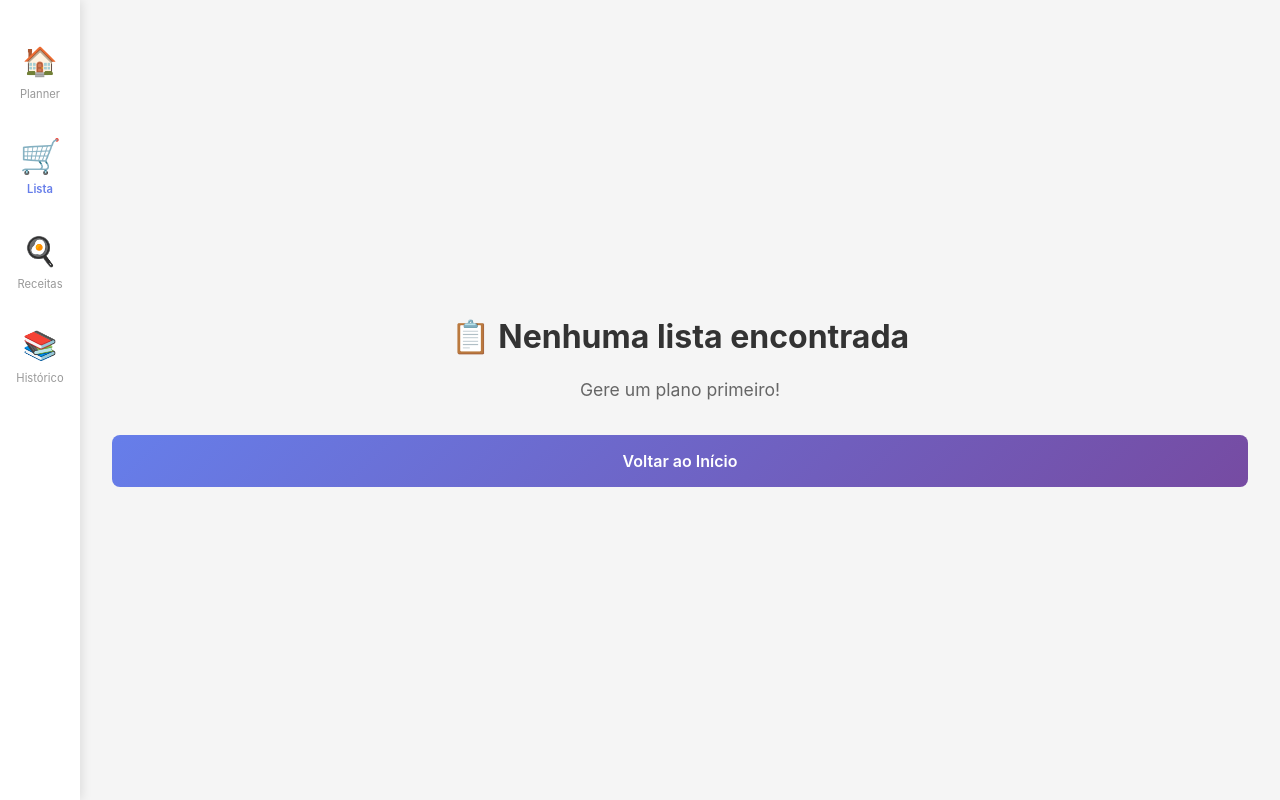
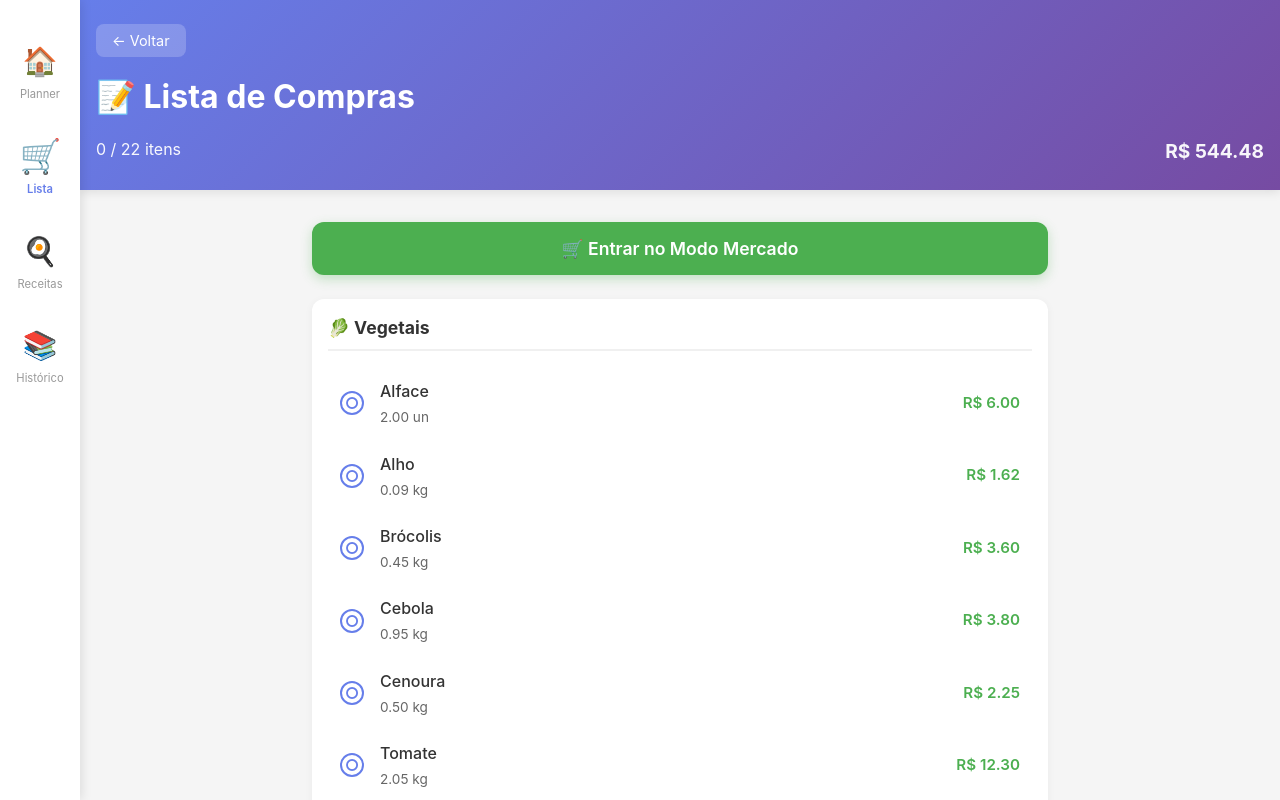
Before and after one commit to criptobot25/smartmarket-planner, a React (Vite) app: page / in a window 1280 px wide. Both pictures are taken after typing "Sample" into the empty fields and a click on the button "Gerar Plano Semanal". Shown: the top 800 px of the page. Built offline with nearby package versions, Linux system fonts and the light colour scheme.

Commit message:
fix: implement global state with Context API for plan persistence

```diff
--- a/src/app/pages/HistoryPage.tsx
+++ b/src/app/pages/HistoryPage.tsx
@@ -1,6 +1,6 @@
 import { useEffect } from "react";
 import { useNavigate } from "react-router-dom";
-import { useShoppingPlan } from "../../hooks/useShoppingPlan";
+import { useShoppingPlan } from "../../contexts/ShoppingPlanContext";
 import { WeeklyPlan } from "../../core/models/WeeklyPlan";
 import "./HistoryPage.css";
 
--- a/src/app/pages/PlannerPage.tsx
+++ b/src/app/pages/PlannerPage.tsx
@@ -1,6 +1,6 @@
 import { useState, FormEvent } from "react";
 import { useNavigate } from "react-router-dom";
-import { useShoppingPlan } from "../../hooks/useShoppingPlan";
+import { useShoppingPlan } from "../../contexts/ShoppingPlanContext";
 import { DietStyle } from "../../core/models/PlanInput";
 import "./PlannerPage.css";
 
--- a/src/app/pages/RecipesPage.tsx
+++ b/src/app/pages/RecipesPage.tsx
@@ -1,5 +1,5 @@
 import { useNavigate } from "react-router-dom";
-import { useShoppingPlan } from "../../hooks/useShoppingPlan";
+import { useShoppingPlan } from "../../contexts/ShoppingPlanContext";
 import { Recipe } from "../../core/models/Recipe";
 import "./RecipesPage.css";
 
--- a/src/app/pages/ShoppingListPage.tsx
+++ b/src/app/pages/ShoppingListPage.tsx
@@ -1,6 +1,6 @@
-import { useState } from "react";
+import { useState, useEffect } from "react";
 import { useNavigate } from "react-router-dom";
-import { useShoppingPlan } from "../../hooks/useShoppingPlan";
+import { useShoppingPlan } from "../../contexts/ShoppingPlanContext";
 import { FoodItem, FoodCategory } from "../../core/models/FoodItem";
 import "./ShoppingListPage.css";
 
@@ -11,8 +11,16 @@ interface ShoppingItem extends FoodItem {
 
 export function ShoppingListPage() {
   const navigate = useNavigate();
-  const { shoppingList, toggleItemPurchased, weeklyPlan } = useShoppingPlan();
+  const { shoppingList, toggleItemPurchased, weeklyPlan, loadHistory } = useShoppingPlan();
   const [marketMode, setMarketMode] = useState(false);
+
+  // Tenta carregar do histórico se não houver plano atual
+  useEffect(() => {
+    if (!weeklyPlan || shoppingList.length === 0) {
+      console.log("📥 Tentando carregar plano do histórico...");
+      loadHistory();
+    }
+  }, [weeklyPlan, shoppingList, loadHistory]);
 
   // Se não houver lista, redireciona para home
   if (!weeklyPlan || shoppingList.length === 0) {
--- a/src/hooks/useShoppingPlan.ts
+++ b/src/contexts/ShoppingPlanContext.tsx
@@ -1,4 +1,4 @@
-import { useState, useCallback } from "react";
+import { createContext, useContext, useState, useCallback, ReactNode } from "react";
 import { PlanInput } from "../core/models/PlanInput";
 import { WeeklyPlan } from "../core/models/WeeklyPlan";
 import { FoodItem } from "../core/models/FoodItem";
@@ -7,10 +7,10 @@ import { generateWeeklyPlan } from "../core/logic/generateWeeklyPlan";
 import { generateShoppingList, calculateTotalCost } from "../core/logic/generateShoppingList";
 import { suggestRecipes } from "../core/logic/suggestRecipes";
 import { savePlan } from "../core/storage/savePlan";
-import { loadHistory as loadHistoryFromStorage } from "../core/storage/loadHistory";
+import { loadHistory as loadHistoryFromStorage, loadLatestPlan } from "../core/storage/loadHistory";
 import { clearHistory as clearHistoryFromStorage } from "../core/storage/clearHistory";
 
-interface UseShoppingPlanReturn {
+interface ShoppingPlanContextData {
   // Estado
   currentInput: PlanInput | null;
   weeklyPlan: WeeklyPlan | null;
@@ -26,13 +26,13 @@ interface UseShoppingPlanReturn {
   resetPlan: () => void;
 }
 
-/**
- * Hook customizado para gerenciar o planejamento de compras
- * Controla input, plano semanal, lista de compras, sugestões e histórico
- *
- * @returns Objeto com estado e funções para gerenciar o planejamento
- */
-export function useShoppingPlan(): UseShoppingPlanReturn {
+const ShoppingPlanContext = createContext<ShoppingPlanContextData | undefined>(undefined);
+
+interface ShoppingPlanProviderProps {
+  children: ReactNode;
+}
+
+export function ShoppingPlanProvider({ children }: ShoppingPlanProviderProps) {
   const [currentInput, setCurrentInput] = useState<PlanInput | null>(null);
   const [weeklyPlan, setWeeklyPlan] = useState<WeeklyPlan | null>(null);
   const [shoppingList, setShoppingList] = useState<FoodItem[]>([]);
@@ -45,17 +45,22 @@ export function useShoppingPlan(): UseShoppingPlanReturn {
    */
   const generatePlan = useCallback((input: PlanInput) => {
     try {
+      console.log("🚀 Gerando plano com input:", input);
+
       // Salva o input atual
       setCurrentInput(input);
 
       // Gera o plano semanal
       const plan = generateWeeklyPlan(input);
+      console.log("📋 Plano semanal gerado:", plan);
 
       // Gera a lista de compras baseada no plano
       const list = generateShoppingList(plan);
+      console.log("🛒 Lista de compras gerada:", list.length, "itens");
 
       // Calcula o custo total
       const totalCost = calculateTotalCost(list);
+      console.log("💰 Custo total:", totalCost);
 
       // Atualiza o plano com a lista e custo
       const completePlan: WeeklyPlan = {
@@ -66,34 +71,35 @@ export function useShoppingPlan(): UseShoppingPlanReturn {
 
       // Gera sugestões de receitas baseadas na lista
       const suggestions = suggestRecipes(list);
+      console.log("🍳 Sugestões geradas:", suggestions.length, "receitas");
 
-      // Atualiza o estado
+      // Atualiza o estado ANTES de salvar
       setWeeklyPlan(completePlan);
       setShoppingList(list);
       setRecipeSuggestions(suggestions);
 
       // Salva no histórico (LocalStorage)
-      savePlan(completePlan);
+      const saved = savePlan(completePlan);
+      console.log("💾 Plano salvo no LocalStorage:", saved);
 
       // Recarrega o histórico
       const updatedHistory = loadHistoryFromStorage();
       setHistory(updatedHistory);
+      console.log("📚 Histórico atualizado:", updatedHistory.length, "planos");
+
     } catch (error) {
-      console.error("Erro ao gerar plano:", error);
+      console.error("❌ Erro ao gerar plano:", error);
       throw error;
     }
   }, []);
 
   /**
    * Marca/desmarca um item da lista como comprado
-   * Adiciona propriedade 'purchased' ao item
    */
   const toggleItemPurchased = useCallback((id: string) => {
     setShoppingList(prevList => {
       return prevList.map(item => {
         if (item.id === id) {
-          // Adiciona propriedade purchased ao item
-          // TypeScript pode reclamar, mas funcionará em runtime
           return {
             ...item,
             purchased: !(item as FoodItem & { purchased?: boolean }).purchased
@@ -111,11 +117,24 @@ export function useShoppingPlan(): UseShoppingPlanReturn {
     try {
       const loadedHistory = loadHistoryFromStorage();
       setHistory(loadedHistory);
+
+      // Se não houver plano atual, carrega o mais recente
+      if (!weeklyPlan && loadedHistory.length > 0) {
+        const latestPlan = loadedHistory[0];
+        setWeeklyPlan(latestPlan);
+        setCurrentInput(latestPlan.planInput);
+        setShoppingList(latestPlan.shoppingList);
+
+        const suggestions = suggestRecipes(latestPlan.shoppingList);
+        setRecipeSuggestions(suggestions);
+
+        console.log("📥 Plano mais recente carregado do histórico");
+      }
     } catch (error) {
-      console.error("Erro ao carregar histórico:", error);
+      console.error("❌ Erro ao carregar histórico:", error);
       setHistory([]);
     }
-  }, []);
+  }, [weeklyPlan]);
 
   /**
    * Limpa todo o histórico de planos
@@ -126,11 +145,12 @@ export function useShoppingPlan(): UseShoppingPlanReturn {
 
       if (success) {
         setHistory([]);
+        console.log("🗑️ Histórico limpo");
       }
 
       return success;
     } catch (error) {
-      console.error("Erro ao limpar histórico:", error);
+      console.error("❌ Erro ao limpar histórico:", error);
       return false;
     }
   }, []);
@@ -143,21 +163,38 @@ export function useShoppingPlan(): UseShoppingPlanReturn {
     setWeeklyPlan(null);
     setShoppingList([]);
     setRecipeSuggestions([]);
+    console.log("🔄 Plano resetado");
   }, []);
 
-  return {
-    // Estado
+  return (
+    <ShoppingPlanContext.Provider
+      value={{
         currentInput,
         weeklyPlan,
         shoppingList,
         recipeSuggestions,
         history,
-
-    // Funções
         generatePlan,
         toggleItemPurchased,
         loadHistory,
         clearHistory,
         resetPlan
-  };
+      }}
+    >
+      {children}
+    </ShoppingPlanContext.Provider>
+  );
 }
+
+/**
+ * Hook para usar o contexto de planejamento
+ */
+export function useShoppingPlan(): ShoppingPlanContextData {
+  const context = useContext(ShoppingPlanContext);
+
+  if (!context) {
+    throw new Error("useShoppingPlan must be used within ShoppingPlanProvider");
+  }
+
+  return context;
+}
--- a/src/main.tsx
+++ b/src/main.tsx
@@ -2,10 +2,13 @@ import React from "react";
 import ReactDOM from "react-dom/client";
 import { RouterProvider } from "react-router-dom";
 import { router } from "./app/routes";
+import { ShoppingPlanProvider } from "./contexts/ShoppingPlanContext";
 import "./index.css";
 
 ReactDOM.createRoot(document.getElementById("root")!).render(
   <React.StrictMode>
-    <RouterProvider router={router} />
+    <ShoppingPlanProvider>
+      <RouterProvider router={router} />
+    </ShoppingPlanProvider>
   </React.StrictMode>
 );
```
Also changed, not shown: 1 other file (tests, documents, lock files or other folders). Lines whose indentation alone changed are shown as unchanged.
